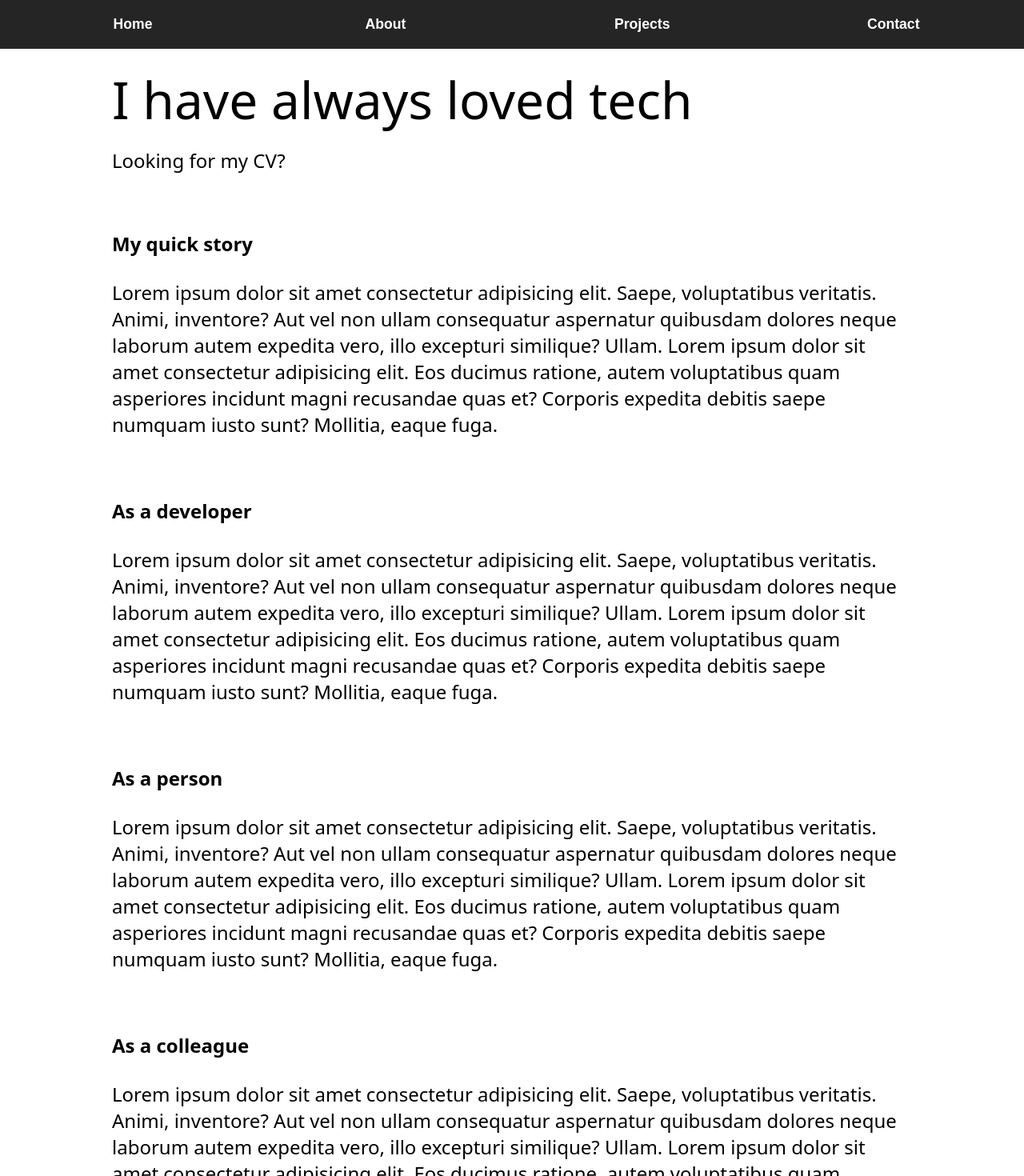
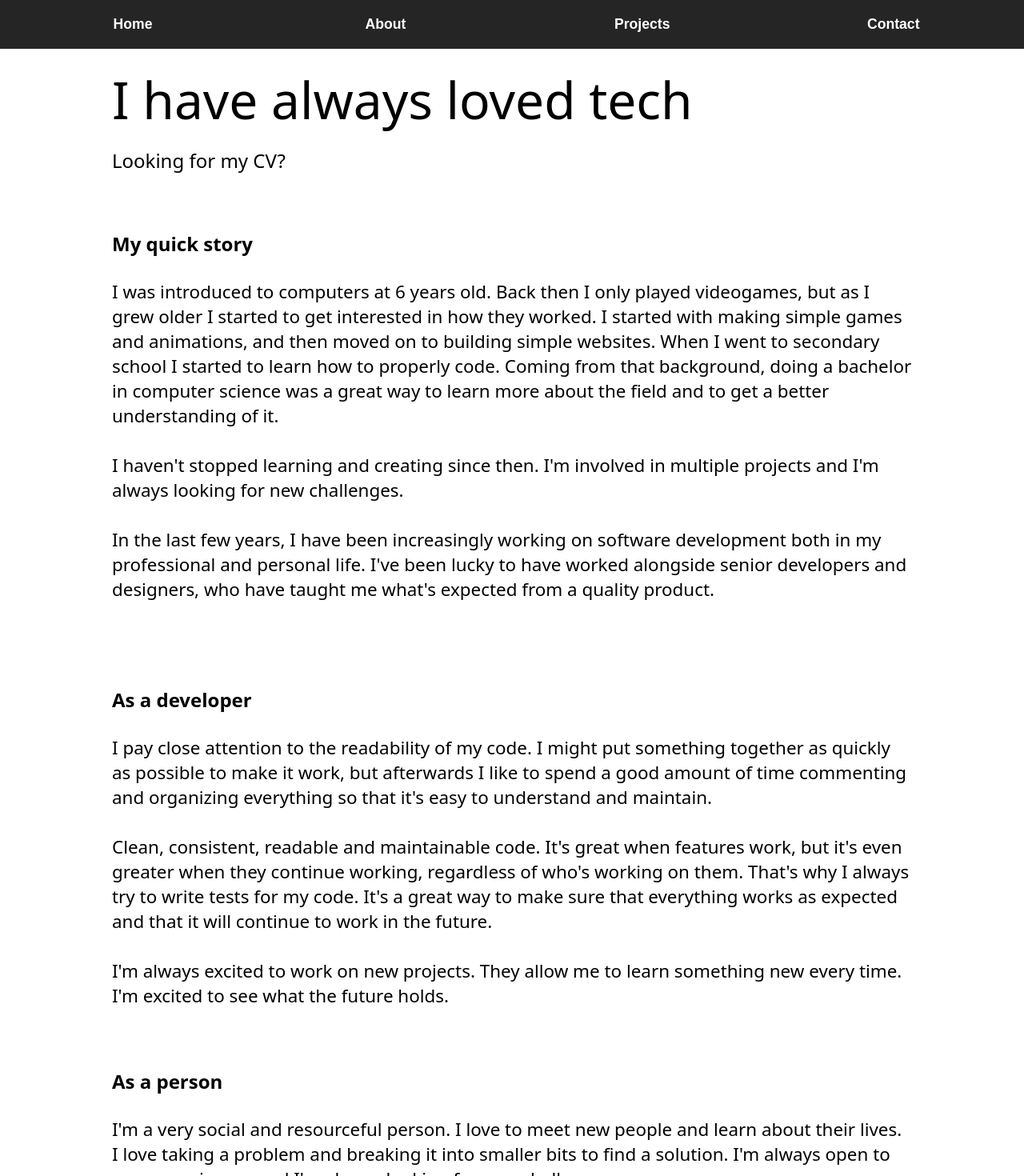
Before and after one commit to MichaelVanhoutte1/Portfolio, a Next.js app: page /about in a window 1280 px wide. Shown: the top 1470 px of the page at 80% size. Built offline with nearby package versions, Linux system fonts and the light colour scheme.

Commit message:
added content and styling to the aboutme page

```diff
--- a/components/user-interface/paragraph/index.tsx
+++ b/components/user-interface/paragraph/index.tsx
@@ -13,13 +13,13 @@ const ParagraphComponent = (props: Props) => {
     return (
         <>
             <Paragraph
+                dangerouslySetInnerHTML={{ __html: content }}
                 className={cs({
                     withMargin: isWithMargin,
                     largeParagraph: isLargeParagraph,
                     aboutMe: isAboutMe,
                 })}
             >
-                {content}
             </Paragraph>
         </>
     );
--- a/components/user-interface/paragraph/styles.ts
+++ b/components/user-interface/paragraph/styles.ts
@@ -17,4 +17,7 @@ export const Paragraph = styled.p`
             width: clamp(450px, 100%, 1000px);
         }
     }
+    span {
+        font-weight: 500;
+    }
 `;
--- a/pages/about.tsx
+++ b/pages/about.tsx
@@ -6,34 +6,61 @@ import Title from "../components/user-interface/title";
 import { ContentDiv, MainDiv, PageTitle, SocialIconsDiv, Text } from "../styles/pages/about.styled";
 
 const Home: NextPage = () => {
-    const text: string = `Lorem ipsum dolor sit amet consectetur adipisicing elit. Saepe, voluptatibus
-veritatis. Animi, inventore? Aut vel non ullam consequatur aspernatur
-quibusdam dolores neque laborum autem expedita vero, illo excepturi
-similique? Ullam. Lorem ipsum dolor sit amet consectetur adipisicing elit.
-Eos ducimus ratione, autem voluptatibus quam asperiores incidunt magni
-recusandae quas et? Corporis expedita debitis saepe numquam iusto sunt?
-Mollitia, eaque fuga.`;
+    const quickStory: string = `<span>I was introduced to computers at 6 years old.</span> Back then I only played videogames,
+    but as I grew older I started to get interested in how they worked. I started with making simple games and animations,
+    and then moved on to building simple websites. When I went to secondary school <span>I started to learn how to properly code</span>. Coming from that background,
+    doing a bachelor in computer science was a great way to learn more about the field and to get a better understanding of it. <br/><br/>
+
+    <span>I haven't stopped learning and creating since then.</span> I'm involved in multiple projects and I'm always looking for new challenges.<br/><br/>
+
+    In the last few years, I have been increasingly <span>working on software development both in my professional and personal life</span>.
+    I've been lucky to have worked alongside senior developers and designers, who have taught me what's expected from a quality product.<br/><br/>`;
+
+    const developer: string = `I pay close <span>attention to the readability of my code</span>. I might put something together as quickly as possible to make it work, but afterwards I like to spend
+    a good amount of time commenting and organizing everything so that it's <span>easy to understand and maintain.</span><br/><br/>
+
+    <span>Clean, consistent, readable and maintainable code.</span> It's great when features work, but it's even greater when they continue working, regardless of who's working on them.
+    That's why I always try to write tests for my code. It's a great way to make sure that everything works as expected and that it will continue to work in the future.<br/><br/>
+
+    I'm always excited to work on new projects. They allow me to <span>learn something new every time</span>. I'm excited to see what the future holds.`;
+
+    const person: string = `I'm a very <span>social and resourceful person</span>. I love to meet new people and learn about their lives.
+    I love taking a problem and breaking it into smaller bits to find a solution. I'm always open to new experiences and I'm always looking for new challenges.<br/><br/>
+
+    <span>I'm very disciplined by nature and I love to keep myself busy.</span> Time is precious and I try to make the most of it. That's why I always try to invest it wisely on either learning or
+    making memories with people close to me.`;
+
+    const colleague: string = `<span>I'm a team player</span>, I feel comfortable interacting with both the <span>technically oriented</span> people as well as the <span>artistically oriented</span> ones.
+    I will always try to go the extra mile to help my team.<br/><br/>
+
+    My communication skills are excellent. I'm always open to feedback and I'm always willing to listen to other people's opinions. These experiences have made me feel comfortable
+    at <span>conveying ideas and explaining my thought process in a way everybody can understand.</span><br/><br/>
+
+    My experience working for smaller companies have given me exposure to all the different aspects of a project. <span>I've been involved in the design, development and deployment of multiple projects.</span>
+    I've also been lucky enough to be involved in the business side of things, which has given me a better understanding of how a company works.<br/><br/>
+
+    I'm always <span>excited to learn new things and meet new people</span>, so be sure to reach out if you want to get to know me better or work together.`;
 
     return (
         <>
             <MainDiv>
                 <PageTitle>I have always loved tech</PageTitle>
-                <Text>Looking for my CV?</Text>
+                <Text>Looking for my <span>CV</span>?</Text>
                 <ContentDiv>
                     <Title isAboutSubtitle content="My quick story" />
-                    <Paragraph isLargeParagraph content={text} />
+                    <Paragraph isAboutMe isLargeParagraph content={quickStory} />
                 </ContentDiv>
                 <ContentDiv>
                     <Title isAboutSubtitle content="As a developer" />
-                    <Paragraph isLargeParagraph content={text} />
+                    <Paragraph isAboutMe isLargeParagraph content={developer} />
                 </ContentDiv>
                 <ContentDiv>
                     <Title isAboutSubtitle content="As a person" />
-                    <Paragraph isLargeParagraph content={text} />
+                    <Paragraph isAboutMe isLargeParagraph content={person} />
                 </ContentDiv>
                 <ContentDiv>
                     <Title isAboutSubtitle content="As a colleague" />
-                    <Paragraph isLargeParagraph content={text} />
+                    <Paragraph isAboutMe isLargeParagraph content={colleague} />
                 </ContentDiv>
                 <Title content="Let's have a chat" />
                 <Text>I'd love to hear from you</Text>
--- a/styles/pages/about.styled.ts
+++ b/styles/pages/about.styled.ts
@@ -1,4 +1,5 @@
 import styled from "styled-components";
+import { colors } from "../variables.styled";
 
 export const MainDiv = styled.div`
     margin: auto;
@@ -7,6 +8,10 @@ export const MainDiv = styled.div`
 
 export const Text = styled.p`
     font-size: 1.5rem;
+    font-weight: 500;
+    span{w
+        color: ${colors.secondary}
+    }
 `;
 
 export const PageTitle = styled.h1`
```
